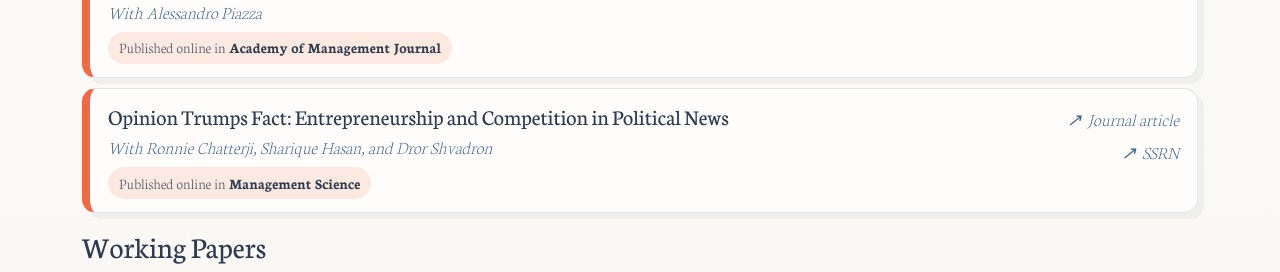
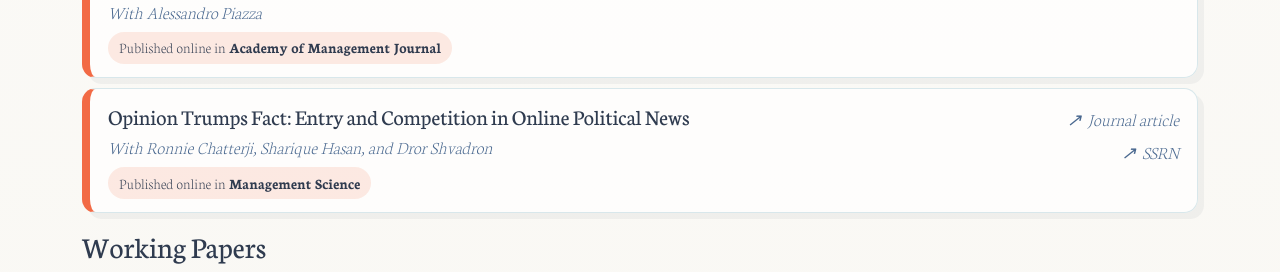
Before and after one commit to willdmiles/willdmiles.github.io, a Jekyll site: the page built from _pages/publications.html, in a window 1280 px wide and 900 px high. Shown: the part 288-560 px from the top of the window. Built offline with Jekyll 4.4.1, drawn with Linux system fonts in a browser that asks for light colours.

Commit message:
fix media paper title

```diff
--- a/_pages/publications.html
+++ b/_pages/publications.html
@@ -193,7 +193,7 @@ author_profile: false
       </article>
 
       <article class="paper-card publication">
-        <h3 class="paper-title">Opinion Trumps Fact: Entrepreneurship and Competition in Political News</h3>
+        <h3 class="paper-title">Opinion Trumps Fact: Entry and Competition in Online Political News</h3>
         <p class="paper-authors">With Ronnie Chatterji, Sharique Hasan, and Dror Shvadron</p>
         <div class="paper-status">Published online in <strong>Management Science</strong></div>
         <div class="paper-links">
```
Also changed, not shown: 2 other files.
